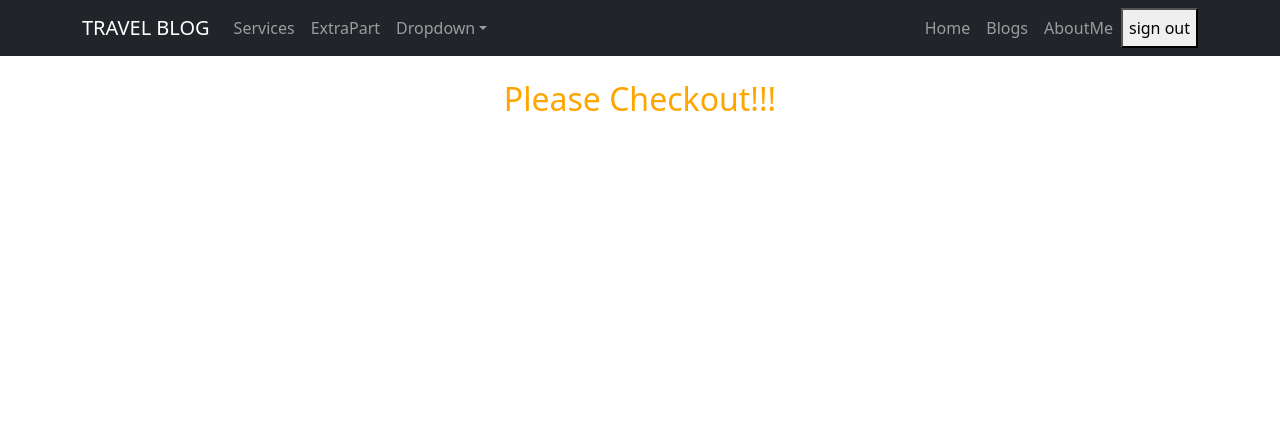
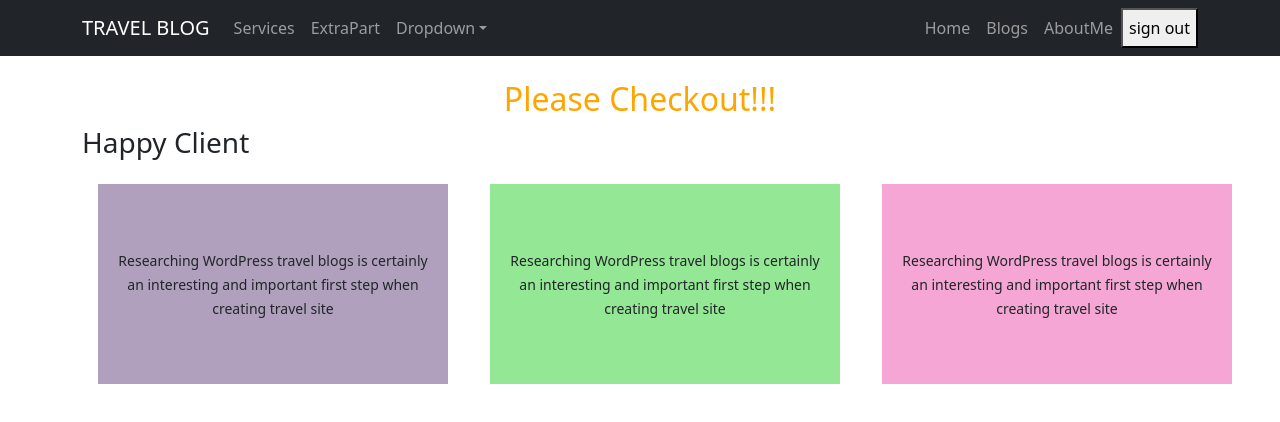
Before and after one commit to tanianasrin1/independent-service-provider-a10, a React (Create React App) app: page /checkout in a window 1280 px wide. Shown: the top 422 px of the page. Built offline with nearby package versions, Linux system fonts and the light colour scheme; no server answers; sample sign-in values are in the browser's storage.

Commit message:
about me page fixed

```diff
--- a/src/pages/Checkout/Checkout/Checkout.css
+++ b/src/pages/Checkout/Checkout/Checkout.css
@@ -1,3 +1,23 @@
 .checkout-title{
     color: orange;
 }
+.client1{
+    width: 350px;
+    height: 200px;
+    background-color: rgb(176, 160, 190);
+}
+.client2{
+    width: 350px;
+    height: 200px;
+    background-color: rgb(148, 231, 148);
+}
+.client3{
+    width: 350px;
+    height: 200px;
+    background-color: rgb(245, 166, 212);
+}
+.clients{
+    display: grid;
+    grid-template-columns: repeat(3, 1fr);
+    gap: 10px;
+}
--- a/src/pages/Checkout/Checkout/Checkout.js
+++ b/src/pages/Checkout/Checkout/Checkout.js
@@ -3,8 +3,27 @@ import './Checkout.css'
 
 const Checkout = () => {
     return (
-        <div className='container text-center mt-4'>
-            <h2 className='checkout-title'>Please Checkout!!!</h2>
+        <div className='container  mt-4'>
+            <h2 className='checkout-title text-center'>Please Checkout!!!</h2>
+            <div>
+                <div >
+                    <h3>Happy Client</h3>
+                </div>
+
+              <div className='clients'>
+              <div className='client1 m-3 p-3'>
+                <p className="text-center mt-5"><small>Researching WordPress travel blogs is certainly an interesting and important first step when creating  travel site</small></p>
+                </div>
+                <div className='client2 m-3 p-3'>
+                <p className="text-center mt-5"><small>Researching WordPress travel blogs is certainly an interesting and important first step when creating  travel site</small></p>
+                </div>
+                <div className='client3 m-3 p-3'>
+                <p className="text-center mt-5"><small>Researching WordPress travel blogs is certainly an interesting and important first step when creating  travel site</small></p>
+                </div>
+              </div>
+
+            </div>
+
         </div>
     );
 };
```
